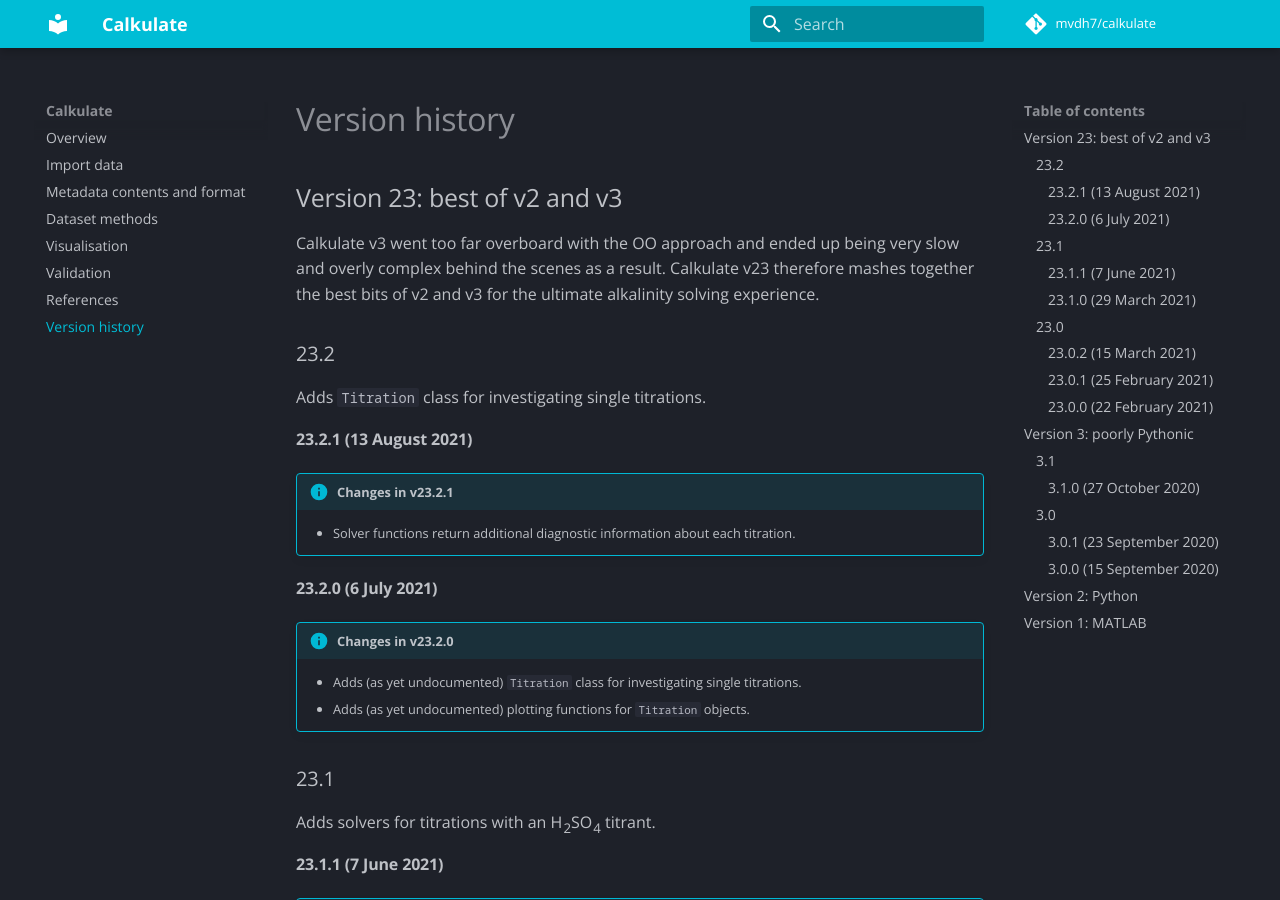
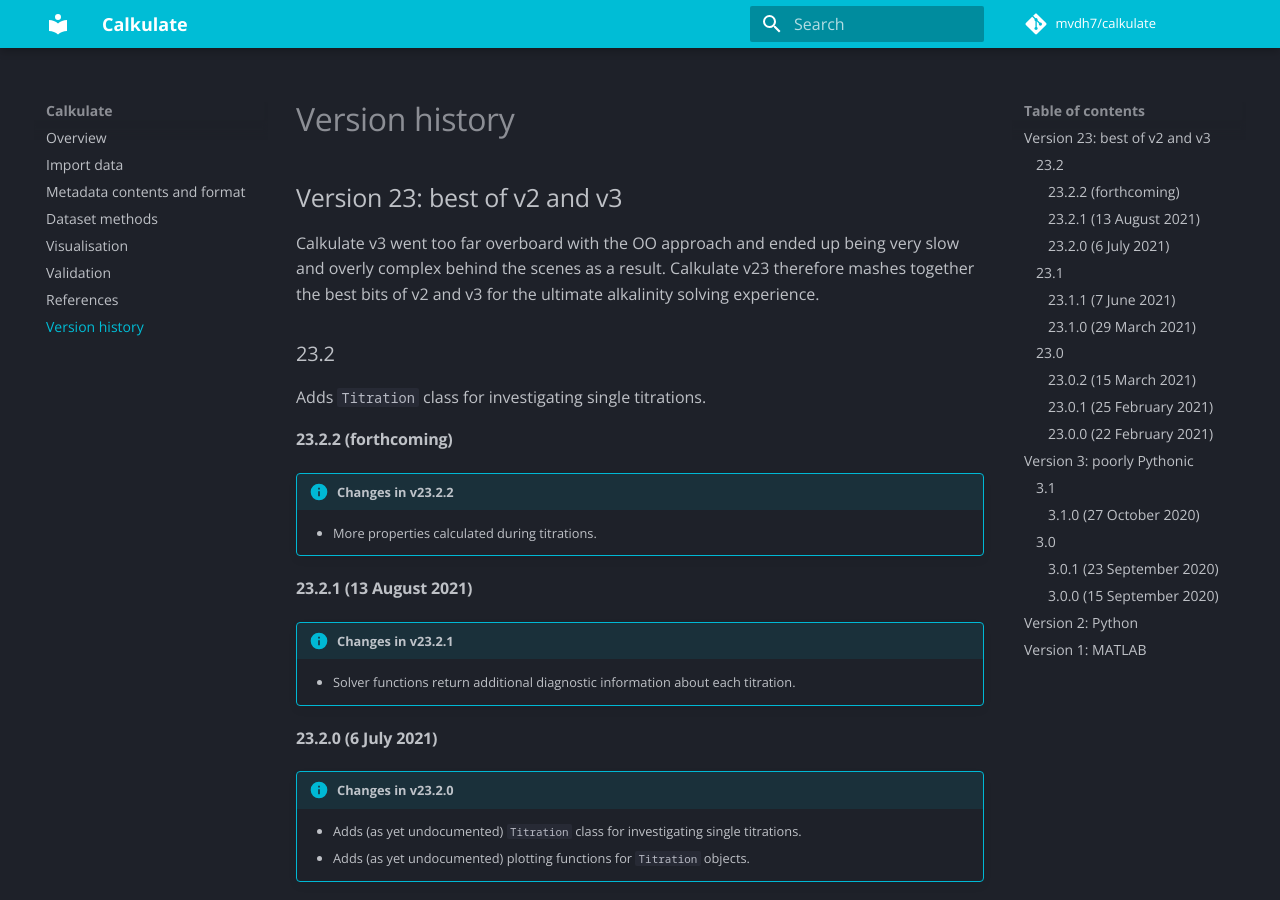
Before and after one commit to mvdh7/calkulate, an MkDocs documentation site: the page built from docs/versions.md, in a window 1280 px wide and 900 px high. Built offline with MkDocs 1.6.1 and Material for MkDocs 9.7.7, drawn with Linux system fonts in a browser that asks for light colours; comment, search, counter and statistics services are not loaded.

Commit message:
Add next version 23.2.2

```diff
--- a/docs/versions.md
+++ b/docs/versions.md
@@ -7,6 +7,12 @@ Calkulate v3 went too far overboard with the OO approach and ended up being very
 ### 23.2
 
 Adds `Titration` class for investigating single titrations.
+
+#### 23.2.2 (forthcoming)
+
+!!! info "Changes in v23.2.2"
+
+    * More properties calculated during titrations.
 
 #### 23.2.1 (13 August 2021)
 
```
Also changed, not shown: 1 other file.
